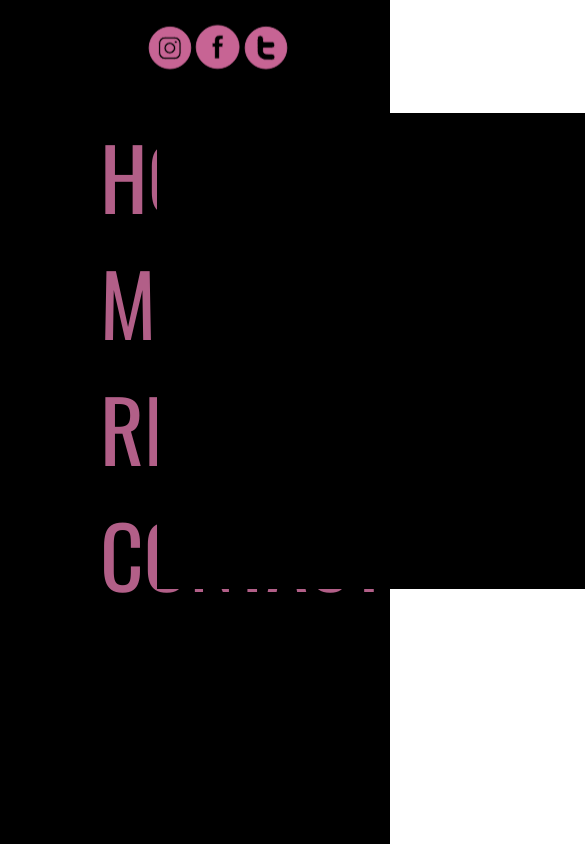
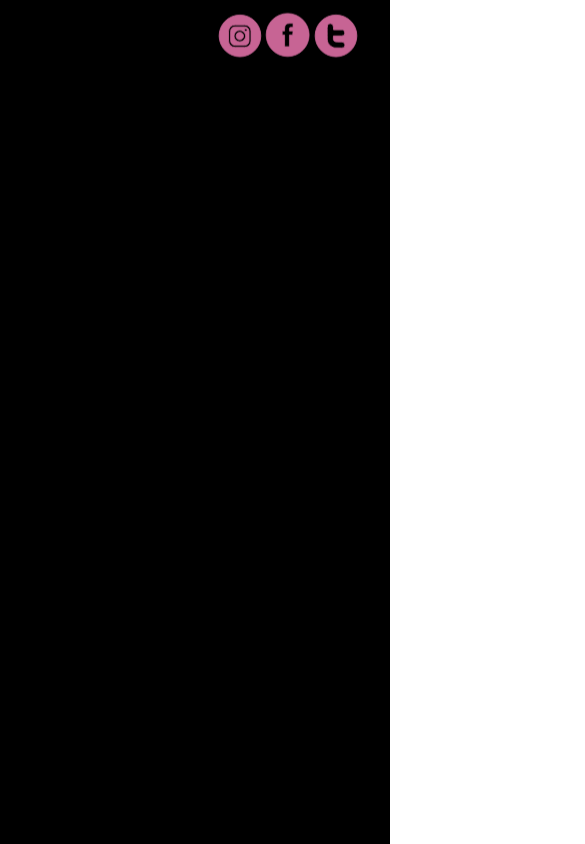
Before and after one commit to asabogal/kon-tiki, a React (Create React App) app: page / in a window 390 px wide. Shown: the top 844 px of the page, 585 px wide, since content can reach past the window. Built offline with nearby package versions, Linux system fonts and the light colour scheme.

Commit message:
add media queries for responsiveness

```diff
--- a/src/components/landing/style.css
+++ b/src/components/landing/style.css
@@ -73,6 +73,16 @@
   to {left: 0px}
 }
 
+@keyframes move2 {
+  from {left: -100px}
+  to {left: 0px}
+}
+
+@-webkit-keyframes move2 {
+  from {left: -100px}
+  to {left: 0px}
+}
+
 .landing-header {
   display: flex;
   justify-content: flex-end;
@@ -99,3 +109,114 @@
     transform: translateY(20%);
   }
 }
+
+@media (max-width: 1200px) {
+  .navigation {
+    font-size: 75px;
+  }
+  .landing-img {
+    width: 550px;
+  }
+}
+
+@media (max-width: 1030px) {
+  .navigation {
+    font-size: 65px;
+  }
+  .landing-img {
+    width: 500px;
+  }
+}
+
+@media (max-width: 930px) {
+  .navigation {
+    font-size: 62px;
+  }
+  .landing-img {
+    width: 480px;
+    left: -120px;
+    animation: move2 1s ease forwards;
+    animation-delay: 1.5s;
+    -webkit-animation: move2 1s ease forwards;
+    -webkit-animation-delay: 1.5s;
+  }
+
+  @keyframes move2 {
+    from {left: -120px}
+    to {left: 0px}
+  }
+
+  @-webkit-keyframes move2 {
+    from {left: -120px}
+    to {left: 0px}
+  }
+}
+
+@media (max-width: 910px) {
+  .navigation {
+    font-size: 60px;
+  }
+  .landing-img {
+    width: 450px;
+    left: -120px;
+    animation: move2 1s ease forwards;
+    animation-delay: 1.5s;
+    -webkit-animation: move2 1s ease forwards;
+    -webkit-animation-delay: 1.5s;
+  }
+
+  @keyframes move2 {
+    from {left: -120px}
+    to {left: 0px}
+  }
+
+  @-webkit-keyframes move2 {
+    from {left: -120px}
+    to {left: 0px}
+  }
+}
+
+@media (max-width: 880px) {
+  .navigation {
+    display: none;
+  }
+
+  .landing-img {
+    animation: none;
+    left: 0;
+    width: 400px;
+  }
+}
+
+@media (max-width: 530px) {
+  .navigation {
+    display: none;
+  }
+
+  .landing-img {
+    animation: none;
+    left: 0;
+    width: 350px;
+    height: 350px;
+  }
+
+  .landing-header {
+    padding-right: 50px;
+  }
+}
+
+@media (max-width: 450px) {
+  .navigation {
+    display: none;
+  }
+
+  .landing-img {
+    animation: none;
+    width: 250px;
+    height: 250px;
+  }
+
+  .landing-header {
+    padding: 0 30px;
+  }
+}
--- a/src/pages/style.css
+++ b/src/pages/style.css
@@ -9,3 +9,21 @@
   grid-template-columns: 30% 70%;
   padding: 50px 100px;
 }
+
+@media (max-width: 880px) {
+  .landing-grid {
+    grid-template-columns: 100%;
+    justify-content: center;
+    align-items: center;
+    padding: 100px;
+  }
+}
+
+@media (max-width: 530px) {
+  .landing-grid {
+    grid-template-columns: 100%;
+    justify-content: center;
+    align-items: center;
+    padding: 100px 0;
+  }
+}
```
